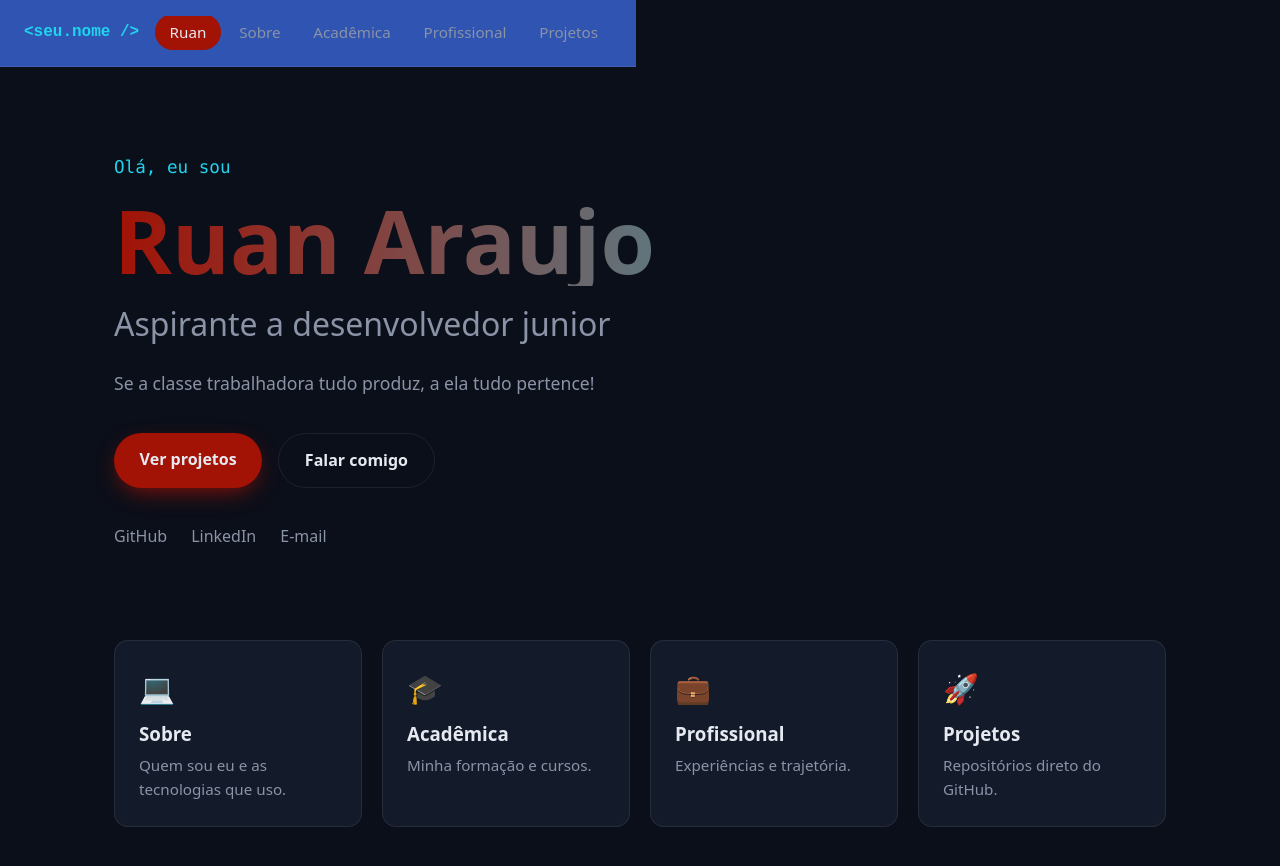
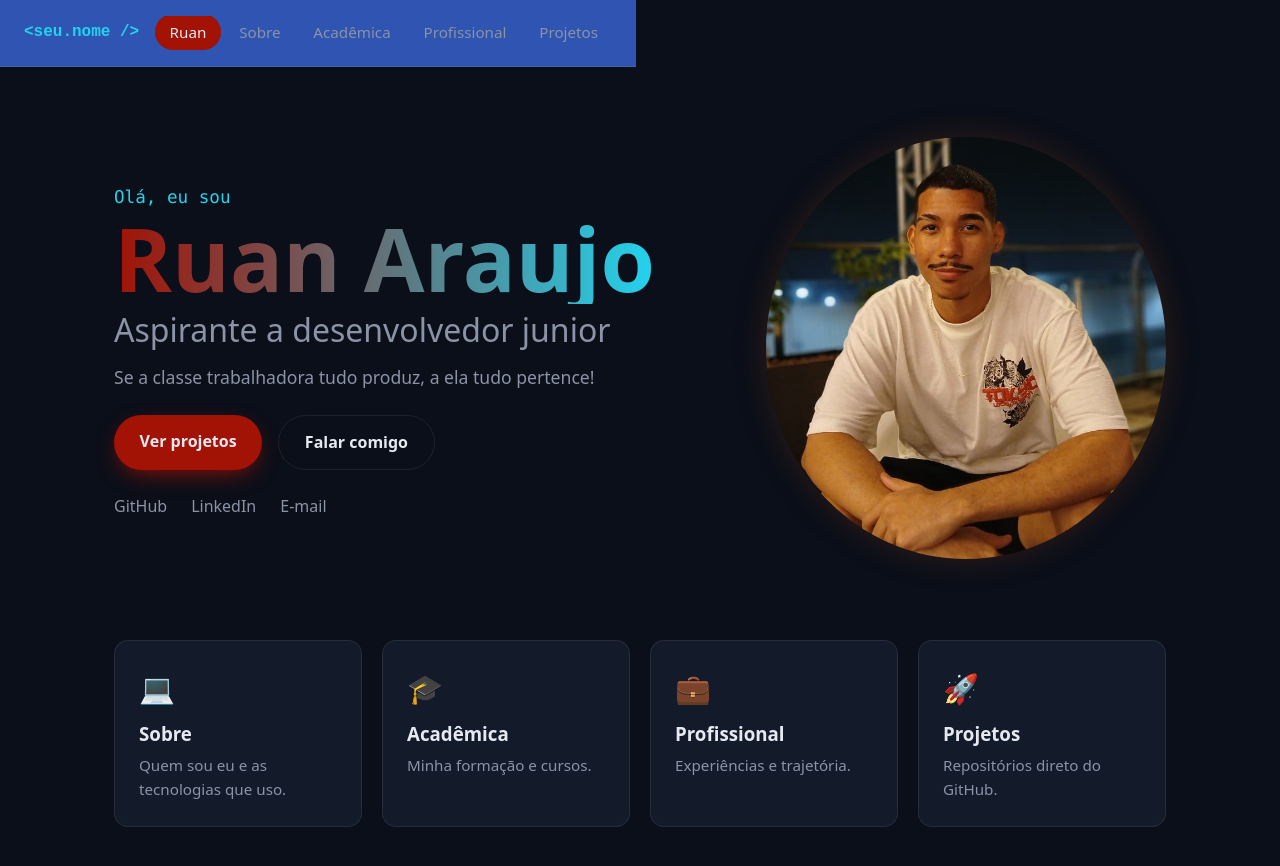
Before and after one commit to Shinobi4n/meu_portfolio, a Next.js app: page / in a window 1280 px wide. Shown: the top 866 px of the page. Built offline with nearby package versions, Linux system fonts and the light colour scheme.

Commit message:
Adicionar foto e ajustar layout da home

```diff
--- a/app/home.module.css
+++ b/app/home.module.css
@@ -1,11 +1,22 @@
 .hero {
     min-height: 60vh;
     display: flex;
-    flex-direction: column;
-    justify-content: center;
-    gap: 0.75rem;
+    flex-direction: row;
+    align-items: center;
+    justify-content: space-between;
+    gap: 3rem;
     animation: subir 0.8s ease both;
 }
+
+.foto {
+    width: 100%;
+    max-width: 400px;
+    height: auto;
+    border-radius: 50%;
+    object-fit: cover;
+    box-shadow: 0 0 30px rgba(92, 44, 22, 0.45);
+}
+
 
 .hello {
     color: var(--accent);
--- a/app/page.js
+++ b/app/page.js
@@ -1,6 +1,9 @@
 import Link from "next/link";
+import Image from "next/image"
 import { perfil } from "../data/perfil";
 import styles from "./home.module.css";
+
+
 
 const atalhos = [
   { href: "/sobre", emoji: "💻", titulo: "Sobre", texto: "Quem sou eu e as tecnologias que uso." },
@@ -14,6 +17,7 @@ export default function Ruan() {
   return (
     <>
       <section className={styles.hero}>
+        <div className={styles.heroTexto}>
           <p className={styles.hello}>Olá, eu sou</p>
           <h1 className={styles.nome}>{perfil.nome}</h1>
           <h2 className={styles.cargo}>{perfil.cargo}</h2>
@@ -37,7 +41,23 @@ export default function Ruan() {
             </a>
             <a href={`mailto:${perfil.email}`}>E-mail</a>
           </div>
+        </div>
+
+
+        <div className={styles.heroImagem}>
+          <Image
+            src="/imagens/fotinha.jpg"
+            alt="Foto de Ruan"
+            width={380}
+            height={440}
+            className={styles.foto}
+          />
+        </div>
+
       </section>
+
+
+
 
       <section className={styles.atalhos}>
         {atalhos.map((item) => (
```
Also changed, not shown: public/imagens/fotinha.jpg (added). Lines whose indentation alone changed are shown as unchanged.
